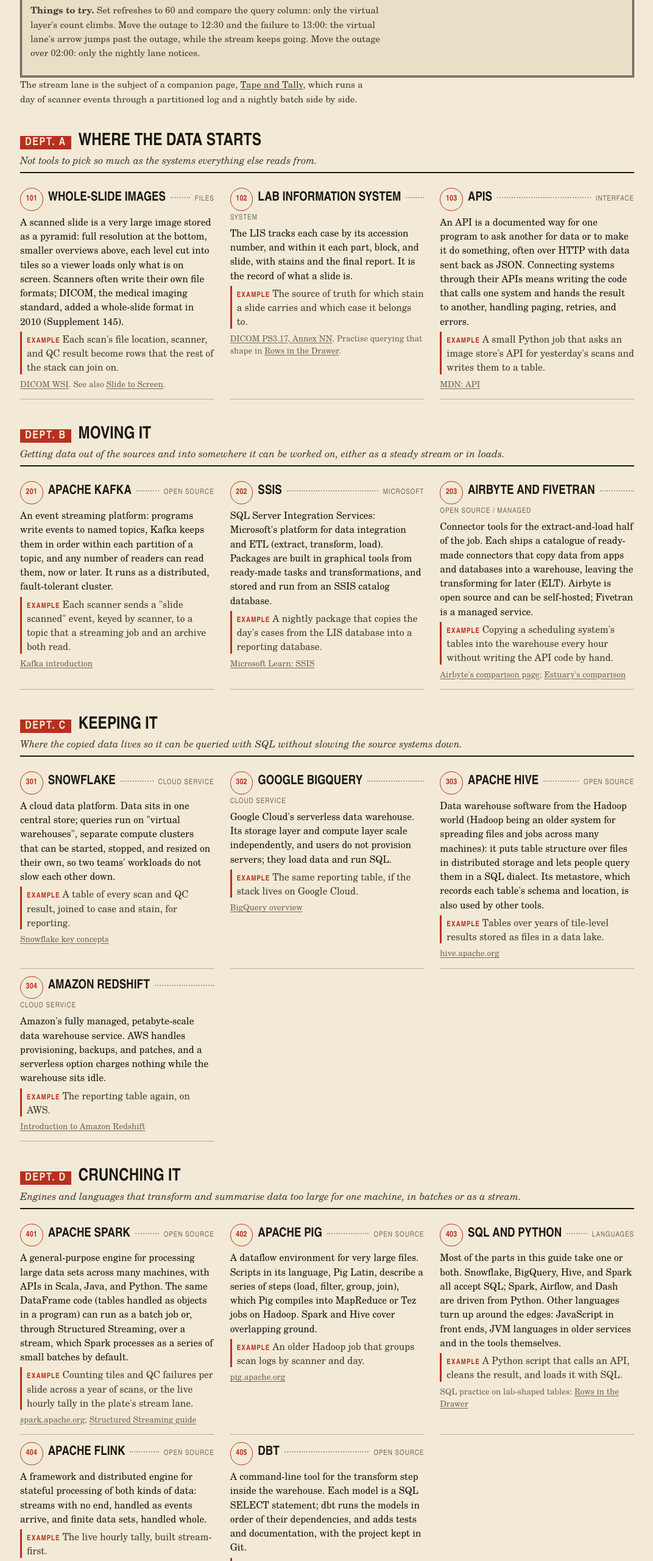
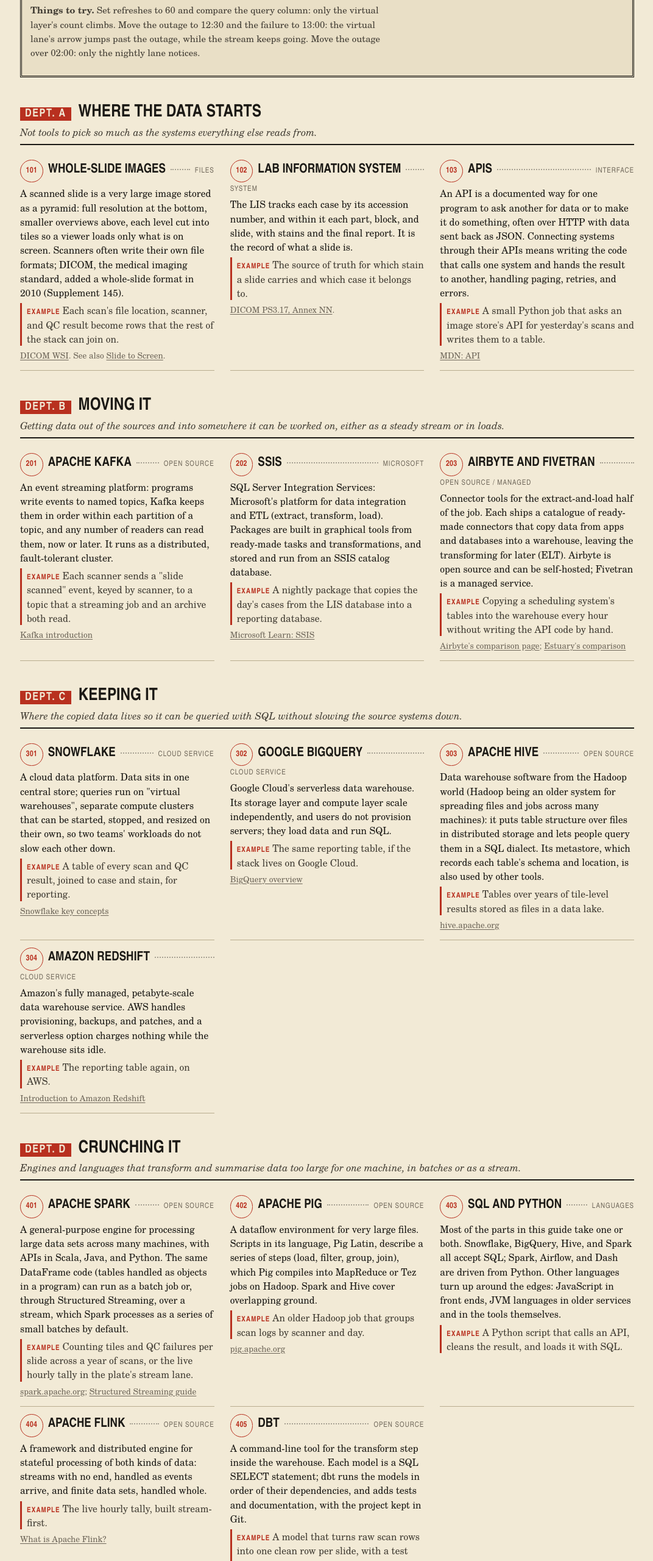
Before and after one commit to jkastl/jkastl.github.io, a plain HTML site: page parts-list/index.html in a window 1280 px wide. Shown: the part 2100-4660 px from the top of the page at 61% size, without its empty margins (103-1175 px from the left). Drawn offline with Linux system fonts and the light colour scheme.

Commit message:
Keep each site's links inside the site
Drop the four links from Parts List to pages that stayed in tidepool.

Co-Authored-By: Claude Sonnet 5.5 <noreply@anthropic.com>
Claude-Session: https://claude.ai/code/session_01RwJMnPa3bo4Uumw9Di8M1a

```diff
--- a/parts-list/index.html
+++ b/parts-list/index.html
@@ -214,7 +214,6 @@
     <p class="caveat">Made-up timings: the nightly job starts at 02:00 and takes 30 minutes, and a failed run is retried every 30 minutes; the stream shows an event about 2 minutes after it happens and refreshes its copy of the LIS stain list hourly; the virtual layer asks the sources every time the dashboard refreshes, with no cache. Real systems vary on all of these. The point is the shape: where the copy sits decides the delay and the failure mode. Numbers in the table are the part numbers in the catalogue below.</p>
     <p class="small"><b>Things to try.</b> Set refreshes to 60 and compare the query column: only the virtual layer's count climbs. Move the outage to 12:30 and the failure to 13:00: the virtual lane's arrow jumps past the outage, while the stream keeps going. Move the outage over 02:00: only the nightly lane notices.</p>
   </section>
-  <p class="small">The stream lane is the subject of a companion page, <a href="/tidepool/2026-10-25-tape-and-tally/">Tape and Tally</a>, which runs a day of scanner events through a partitioned log and a nightly batch side by side.</p>
 
   <h2 id="d-a"><span class="dept">Dept. A</span>Where the data starts</h2>
   <p class="deptline">Not tools to pick so much as the systems everything else reads from.</p>
@@ -229,7 +228,7 @@
       <div class="part-head"><span class="no">102</span><span class="name">Lab information system</span><span class="leader"></span><span class="kind">system</span></div>
       <p>The LIS tracks each case by its accession number, and within it each part, block, and slide, with stains and the final report. It is the record of what a slide is.</p>
       <p class="use"><b>Example</b>The source of truth for which stain a slide carries and which case it belongs to.</p>
-      <p class="see"><a href="https://dicom.nema.org/medical/dicom/2024c/output/chtml/part17/chapter_NN.html">DICOM PS3.17, Annex NN</a>. Practise querying that shape in <a href="/tidepool/2026-10-25-rows-in-the-drawer/">Rows in the Drawer</a>.</p>
+      <p class="see"><a href="https://dicom.nema.org/medical/dicom/2024c/output/chtml/part17/chapter_NN.html">DICOM PS3.17, Annex NN</a>.</p>
     </article>
     <article class="part">
       <div class="part-head"><span class="no">103</span><span class="name">APIs</span><span class="leader"></span><span class="kind">interface</span></div>
@@ -310,7 +309,6 @@
       <div class="part-head"><span class="no">403</span><span class="name">SQL and Python</span><span class="leader"></span><span class="kind">languages</span></div>
       <p>Most of the parts in this guide take one or both. Snowflake, BigQuery, Hive, and Spark all accept SQL; Spark, Airflow, and Dash are driven from Python. Other languages turn up around the edges: JavaScript in front ends, JVM languages in older services and in the tools themselves.</p>
       <p class="use"><b>Example</b>A Python script that calls an API, cleans the result, and loads it with SQL.</p>
-      <p class="see">SQL practice on lab-shaped tables: <a href="/tidepool/2026-10-25-rows-in-the-drawer/">Rows in the Drawer</a></p>
     </article>
     <article class="part">
       <div class="part-head"><span class="no">404</span><span class="name">Apache Flink</span><span class="leader"></span><span class="kind">open source</span></div>
@@ -425,7 +423,7 @@
       <div class="part-head"><span class="no">902</span><span class="name">Machine learning on tiles</span><span class="leader"></span><span class="kind">a practice</span></div>
       <p>Models for slides mostly learn from tiles, thousands per slide. The bookkeeping matters as much as the model: tiles from one patient must stay on one side of a train/test split, or the score measures memory.</p>
       <p class="use"><b>Example</b>A patient-wise split, checked with SQL before training starts.</p>
-      <p class="see"><a href="https://arxiv.org/abs/1909.06539">Bussola et al., AI slipping on tiles</a>; drawn in <a href="/tidepool/2026-10-25-same-patient-both-sides/">Same Patient, Both Sides</a></p>
+      <p class="see"><a href="https://arxiv.org/abs/1909.06539">Bussola et al., AI slipping on tiles</a></p>
     </article>
     <article class="part">
       <div class="part-head"><span class="no">903</span><span class="name">R</span><span class="leader"></span><span class="kind">open source</span></div>
```
